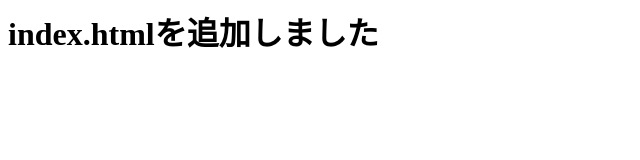
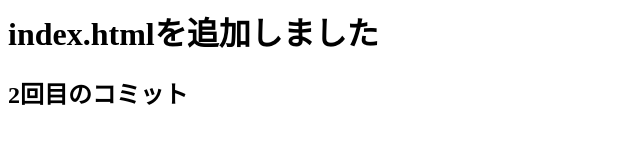
Before and after one commit to ponchoay/github-test, a plain HTML site: page index.html in a window 1280 px wide. Shown: the whole page, without its empty margins (0-640 px from the left). Drawn offline with Linux system fonts and the light colour scheme.

Commit message:
2回目のコミットを追加

```diff
--- a/index.html
+++ b/index.html
@@ -1 +1,2 @@
 <h1>index.htmlを追加しました</h1>
+<h2>2回目のコミット</h2>
```
